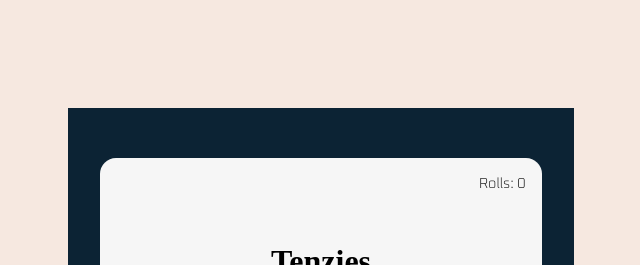
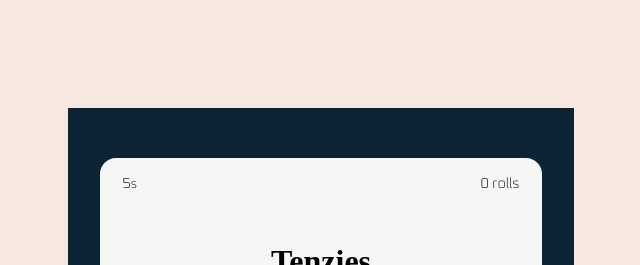
Before and after one commit to jieunchung/tenzies, a React (Create React App) app: page / in a window 1280 px wide. Shown: the top 265 px of the page, without its empty margins (319-959 px from the left). Built offline with nearby package versions, Linux system fonts and the light colour scheme; a web font is replaced by a local one.

Commit message:
Create timer

```diff
--- a/src/App.js
+++ b/src/App.js
@@ -3,11 +3,13 @@ import Die from "./components/Die";
 import { nanoid } from "nanoid";
 import Confetti from "react-confetti";
 import { useWindowSize } from "react-use";
+import Timer from "./components/Timer";
 
 const App = () => {
   const [dice, setDice] = useState(allNewDice());
   const [tenzies, setTenzies] = useState(false);
   const [counter, setCounter] = useState(0);
+  const [timer, setTimer] = useState(0);
   const { width, height } = useWindowSize();
 
   function allNewDice() {
@@ -37,6 +39,7 @@ const App = () => {
           })
         );
     tenzies ? setCounter(0) : setCounter(counter + 1);
+    tenzies && setTimer(0);
   };
 
   function holdDice(id) {
@@ -72,11 +75,18 @@ const App = () => {
     }
   }, [dice]);
 
+  useEffect(() => {
+    !tenzies ? setTimeout(() => setTimer(timer + 1), 1000) : setTimer(timer);
+  });
+
   return (
     <main>
       {tenzies && <Confetti width={width} height={height} />}
       <div className="game">
-        <p className="counter">Rolls: {counter}</p>
+        <div className="data">
+          <Timer tenzies={tenzies} timer={timer} />
+          <div className="counter">{counter} rolls</div>
+        </div>
         <h1 className="title">Tenzies</h1>
         <p className="description">
           Roll untill all dice are the same. <br /> Click each die to hold it at
--- /dev/null
+++ b/src/components/Timer.js
@@ -0,0 +1,11 @@
+import React from "react";
+
+const Timer = (props) => {
+  return (
+    <div className="timer">
+      <span>{props.timer}</span>s
+    </div>
+  );
+};
+
+export default Timer;
--- a/src/index.css
+++ b/src/index.css
@@ -34,10 +34,26 @@ main {
   justify-content: space-around;
 }
 
+.data {
+  display: flex;
+  width: 90%;
+  align-items: center;
+}
+
+.timer {
+  width: 100%;
+  font-family: "Oxanium", cursive;
+  font-size: 0.8rem;
+}
+
+.timer > span {
+  font-size: 0.9rem;
+}
+
+
 .counter {
   width: 100%;
   text-align: end;
-  margin: 0 2rem 0 0;
   font-size: 0.9rem;
   font-family: "Oxanium", cursive;
 }
@@ -93,7 +109,6 @@ main {
     padding: 1rem;
   }
   .counter {
-    margin: 0.5rem 1rem 0 0;
     font-size: 0.8rem;
   }
   .title {
```
